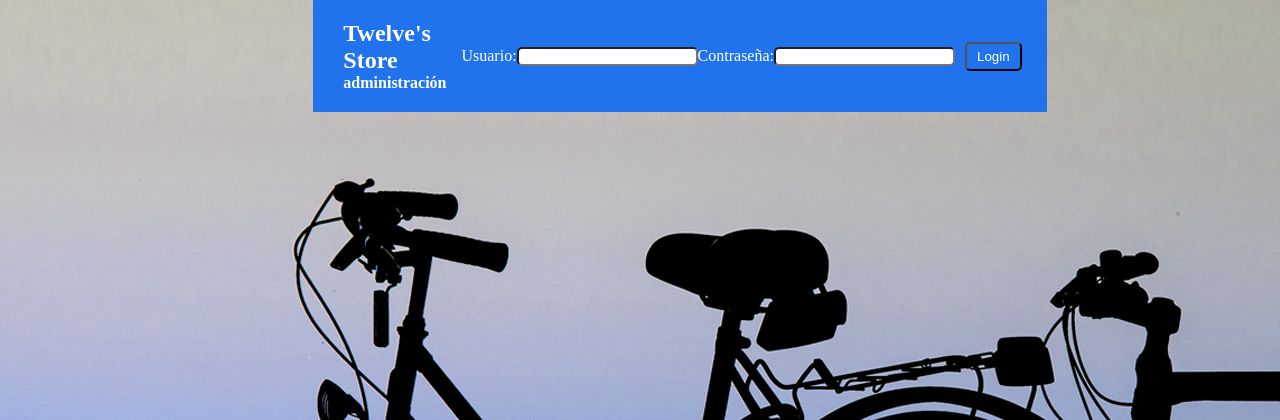
After one commit to MGal94/proyecto, a Flask app: template proyecto/templates/login.html in a window 1280 px wide. The commit adds this page. Shown: the top 420 px of the page. Run offline with Flask 3, Linux system fonts and the light colour scheme; the template is opened without the code that fills it, so the values that code supplies are empty.

Commit message:
ultima mod

```diff
--- /dev/null
+++ b/proyecto/static/login.js
@@ -0,0 +1,15 @@
+function validateLogin() {
+    var username = document.getElementById("username").value;
+    var password = document.getElementById("password").value;
+    var errorMessage = document.getElementById("errorMessage");
+
+    // Validar credenciales (esto debe hacerse en el servidor en un entorno real)
+    if (username === "admin" && password === "admin") {
+        // Credenciales válidas, redirigir o realizar otras acciones necesarias
+        alert("Inicio de sesión exitoso");
+        window.location.href = "./index.html";
+    } else {
+        // Credenciales inválidas, mostrar mensaje de error
+        errorMessage.textContent = "Credenciales incorrectas. Inténtalo de nuevo.";
+    }
+}
--- /dev/null
+++ b/proyecto/static/style-login.css
@@ -0,0 +1,61 @@
+* {
+    margin: 0;
+    padding: 0;
+}
+body {
+    display: flex;
+    flex-direction: column;
+    background-color: #626867;
+    color: #feffff;
+    background-image: url("../static/bici-fondo3.jpg");
+    width: 90vh;
+    align-items: center;
+    margin-left:25%
+}
+/*
+form {
+background-color: #2173ed;
+margin:10px auto ;
+ width: 400px;
+padding: 20px;
+} */
+
+.login {
+    display: flex;
+    background-color: #2173ed;
+    align-items: center;
+    align-content: flex-end;
+    align-items: center;
+    justify-content: flex-end;
+    padding: 5px 15px;
+}
+
+.titulos {
+    display: flex;
+    align-items: center;
+    margin: 15px;
+    justify-content: center;
+    align-content: center;
+    flex-direction: column;
+}
+
+.login-form {
+    display: flex;
+    text-align: center;
+    flex-direction: row;
+    flex-wrap: nowrap;
+    align-content: center;
+    justify-content: center;
+    align-items: center;
+}
+
+button {
+    color: white;
+    background-color: #2173ed;
+    border-radius: 5px;
+    margin: 10px;
+    padding: 5px 10px;
+}
+input {
+    border-radius: 5px;
+}
--- a/proyecto/static/style.css
+++ b/proyecto/static/style.css
@@ -9,3 +9,8 @@ margin:10px auto ;
  width: 400px;
 padding: 20px;
 }
+
+.barra-azul {
+    background-color: #2173ed;
+    padding: 10px;
+}
--- a/proyecto/templates/index.html
+++ b/proyecto/templates/index.html
@@ -13,8 +13,10 @@
     </header>
     <main>
         <div id="app" class="container">
-            <h1>Twelve Bike's</h1>
-            <p>Administración</p>
+            <div class="barra-azul">
+                <h1>Twelve Bike's</h1>
+                <p>Administración</p>
+            </div>
             <br>
             <a class="btn btn-primary" href="agregar_nuevo.html">Nuevo</a>
             <br><br>
--- /dev/null
+++ b/proyecto/templates/login.html
@@ -0,0 +1,26 @@
+<!DOCTYPE html>
+<html lang="en">
+<head>
+    <meta charset="UTF-8">
+    <meta name="viewport" content="width=device-width, initial-scale=1.0">
+    <title>Twelve's Store administración</title>
+    <link rel="stylesheet" href="../static/style-login.css">
+</head>
+<body>
+    <div class="login">
+      <div class="titulos">
+        <h2>Twelve's Store</h2>
+        <h4>administración</h4>
+       </div>
+        <form class ="login-form" id="loginForm">
+            <label for="username">Usuario:</label>
+            <input type="text" id="username" name="username" required>
+            <label for="password">Contraseña:</label>
+            <input type="password" id="password" name="password" required>
+            <button type="button" onclick="validateLogin()">Login</button>
+        </form>
+        <p id="errorMessage" class="error-message"></p>
+    </div>
+    <script src="../static/login.js"></script>
+</body>
+</html>
```
Also changed, not shown: proyecto/static/main.js (+13 -25 lines), proyecto/static/bici-fondo.jpg (added), proyecto/static/bici-fondo3.jpg (added).
